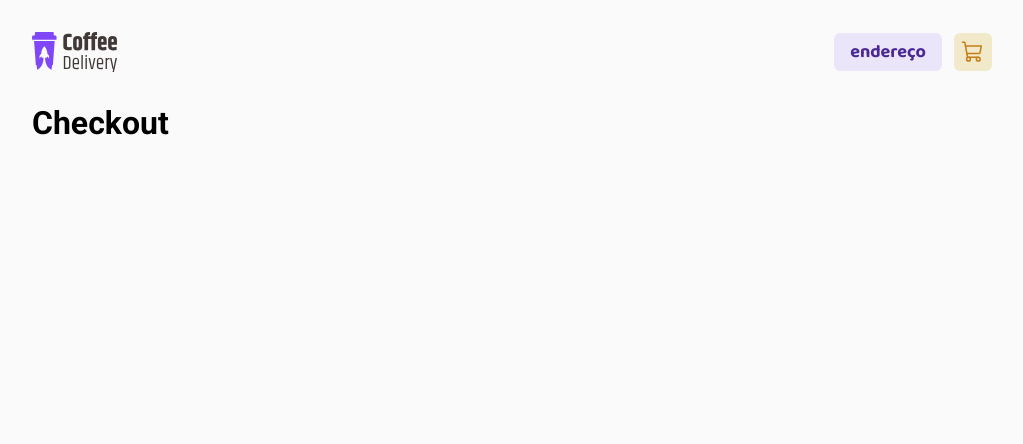
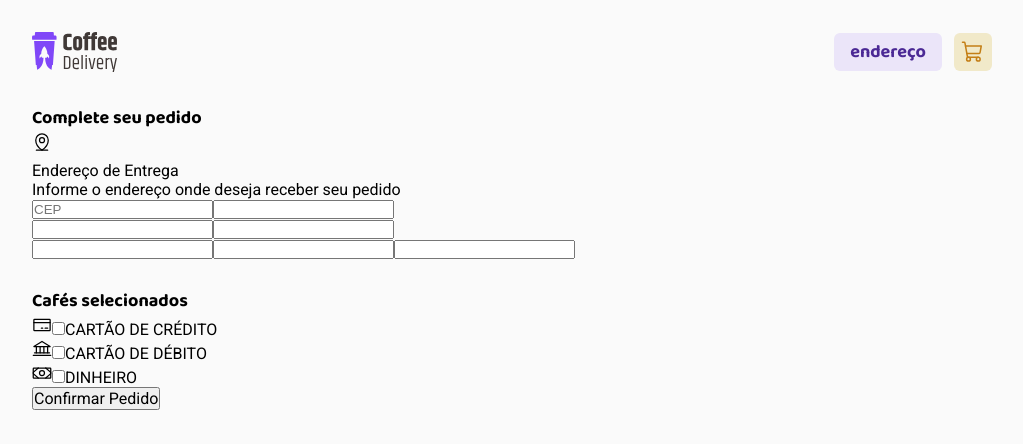
Before and after one commit to LSantoni/desafio-Coffee-Delivery, a React (Vite) app: page /checkout in a window 1280 px wide. Shown: the top 444 px of the page, without its empty margins (128-1151 px from the left). Built offline with nearby package versions, Linux system fonts and the light colour scheme.

Commit message:
Iniciar tela de checkout

```diff
--- a/src/pages/Checkout/index.tsx
+++ b/src/pages/Checkout/index.tsx
@@ -1,3 +1,60 @@
+import { CheckoutContainer, ClienteData, CoffeeData } from "./styles";
+
+import { MapPinLine, MapPin, CurrencyDollar, CreditCard, Money, Bank } from "phosphor-react"
+
 export function Checkout() {
-  return <h1>Checkout</h1>
+  return (
+    <CheckoutContainer>
+      <ClienteData>
+        <header>Complete seu pedido</header>
+        <div>
+          <header>
+            <MapPinLine size={20} />
+            <p>Endereço de Entrega</p>
+            <p>Informe o endereço onde deseja receber seu pedido</p>
+          </header>
+          <form action="">
+            <input type="text" placeholder="CEP" />
+            <input type="text" />
+            <div>
+              <input type="text" />
+              <input type="text" />
+            </div>
+            <div>
+              <input type="text" />
+              <input type="text" />
+              <input type="text" />
+            </div>
+          </form>
+        </div>
+        <div>
+          <header>
+            <img src="" alt="" />
+          </header>
+          <div></div>
+        </div>
+      </ClienteData>
+      <CoffeeData>
+        <header>Cafés selecionados</header>
+        <div>
+          <CreditCard size={20} />
+          <input type="checkbox" name="" id="" />
+          CARTÃO DE CRÉDITO
+        </div>
+        <div>
+          <Bank size={20} />
+          <input type="checkbox" name="" id="" />
+          CARTÃO DE DÉBITO
+        </div>
+        <div>
+          <Money size={20} />
+          <input type="checkbox" name="" id="" />
+          DINHEIRO
+        </div>
+        <div>
+          <button>Confirmar Pedido</button>
+        </div>
+      </CoffeeData>
+    </CheckoutContainer>
+  )
 }
--- /dev/null
+++ b/src/pages/Checkout/styles.ts
@@ -0,0 +1,13 @@
+import styled from "styled-components";
+
+export const CheckoutContainer = styled.main`
+
+`
+
+export const ClienteData = styled.div`
+
+`
+
+export const CoffeeData = styled.div`
+
+`
```
